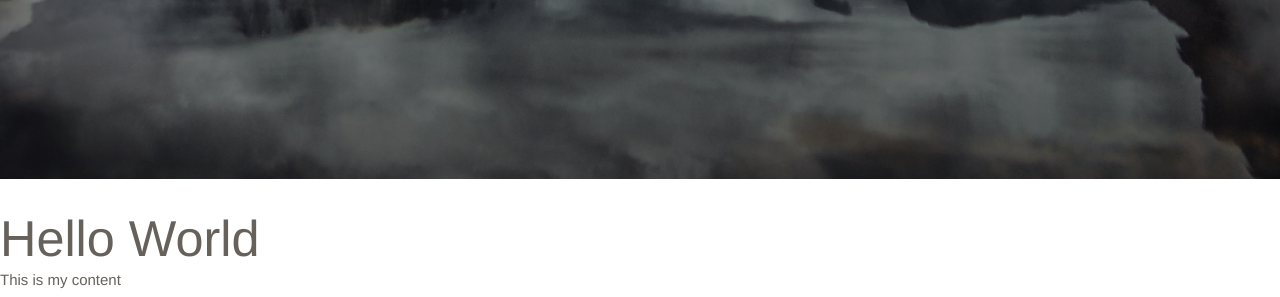
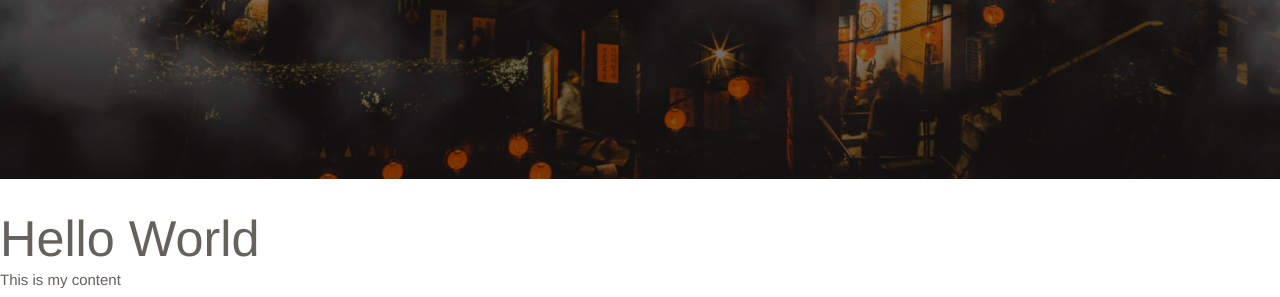
Before and after one commit to umcptasa/night-market, a Gatsby site: page / in a window 1280 px wide. Shown: the part 621-918 px from the top of the page. Built offline with nearby package versions, Linux system fonts and the light colour scheme; Gatsby itself is replaced by a stand-in of ours.

Commit message:
Change background to jiufen

```diff
--- a/src/components/Headers/IndexHeader.js
+++ b/src/components/Headers/IndexHeader.js
@@ -31,7 +31,7 @@ function IndexHeader() {
         className="page-header section-dark"
         style={{
           backgroundImage:
-            "url(" + require("assets/img/antoine-barres.jpg") + ")"
+            "url(" + require("assets/img/jiufen-teahouse-night.jpg") + ")"
         }}
       >
         <div className="filter" />
--- a/src/pages/LandingPage.jsx
+++ b/src/pages/HomePage.jsx
@@ -6,7 +6,7 @@ import React from "react";
 import IndexNavbar from "components/Navbars/IndexNavbar.js";
 import IndexHeader from "components/Headers/IndexHeader.js";
 
-const LandingPage = (props) => {
+const HomePage = (props) => {
 
     return (
         <>
@@ -26,4 +26,4 @@ const LandingPage = (props) => {
     );
 };
 
-export default LandingPage;
+export default HomePage;
--- a/src/pages/index.js
+++ b/src/pages/index.js
@@ -25,7 +25,7 @@ import "../assets/css/bootstrap.min.css";
 import "../assets/scss/paper-kit.scss";
 import "../assets/demo/demo.css";
 // pages
-import LandingPage from "./LandingPage.jsx";
+import HomePage from "./HomePage.jsx";
 //import Index from "views/Index.js";
 // import NucleoIcons from "views/NucleoIcons.js";
 // import LandingPage from "views/examples/LandingPage.js";
@@ -38,7 +38,7 @@ let hist = createMemoryHistory();
 export default () => (
   <Router history={hist}>
     <Switch>
-      <Route path="/" component={LandingPage} />
+      <Route path="/" component={HomePage} />
       {/* <Route path="/index" render={props => <Index {...props} />} />
       <Route
         path="/nucleo-icons"
```
